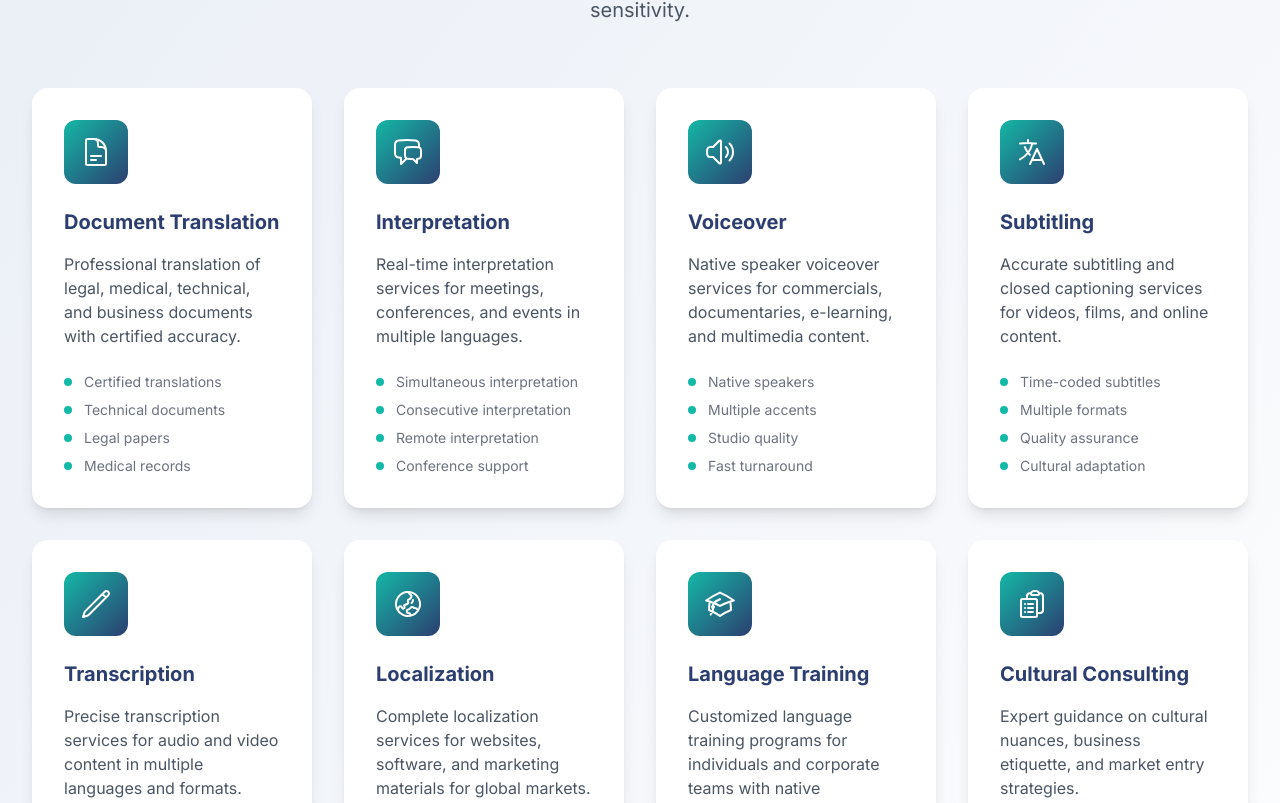
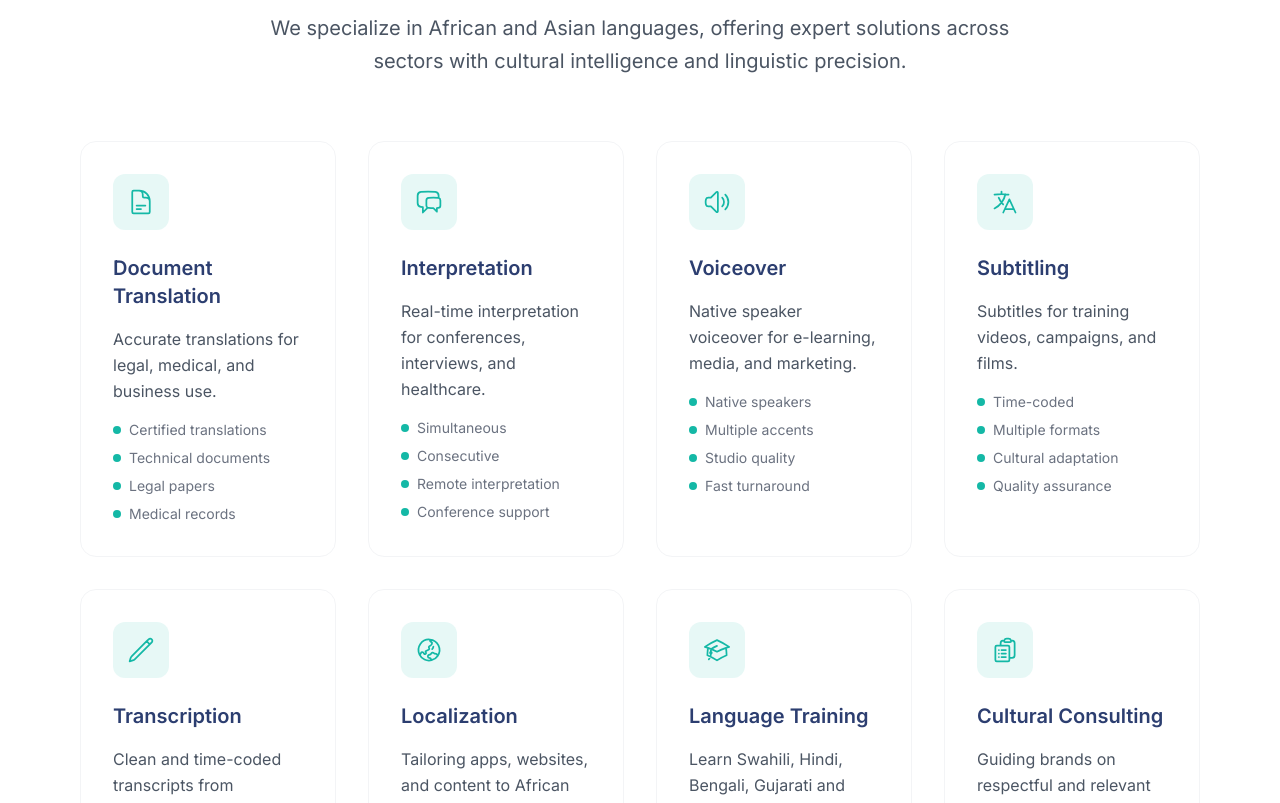
Before and after one commit to devis998/lughawebiste2.1, a Next.js app: page / in a window 1280 px wide. Shown: the part 1077-1880 px from the top of the page. Built offline with nearby package versions, Linux system fonts and the light colour scheme.

Commit message:
Services

```diff
--- a/app/sections/Services.tsx
+++ b/app/sections/Services.tsx
@@ -36,15 +36,15 @@ export default function Services() {
       { threshold: 0.1 }
     )
 
-    const element = document.getElementById('services')
-    if (element) {
-      observer.observe(element)
-    }
+    const section = document.getElementById('services')
+    if (section) observer.observe(section)
 
     return () => observer.disconnect()
   }, [])
 
-  const handleInputChange = (e: React.ChangeEvent<HTMLInputElement | HTMLSelectElement | HTMLTextAreaElement>) => {
+  const handleInputChange = (
+    e: React.ChangeEvent<HTMLInputElement | HTMLSelectElement | HTMLTextAreaElement>
+  ) => {
     const { name, value } = e.target
     setFormData(prev => ({
       ...prev,
@@ -59,14 +59,11 @@ export default function Services() {
     try {
       const response = await fetch('/api/services', {
         method: 'POST',
-        headers: {
-          'Content-Type': 'application/json',
-        },
+        headers: { 'Content-Type': 'application/json' },
         body: JSON.stringify(formData)
       })
 
       const data = await response.json()
-
       if (data.success) {
         alert('Quote request submitted successfully! We will contact you soon.')
         setFormData({
@@ -88,89 +85,108 @@ export default function Services() {
     }
   }
 
+  // Services list with features (list style from second file)
   const services = [
     {
-      icon: DocumentTextIcon,
+      icon: <DocumentTextIcon className="h-7 w-7" />,
       title: "Document Translation",
-      description: "Professional translation of legal, medical, technical, and business documents with certified accuracy.",
-      features: ["Certified translations", "Technical documents", "Legal papers", "Medical records"]
+      desc: "Accurate translations for legal, medical, and business use.",
+      features: ["Certified translations", "Technical documents", "Legal papers", "Medical records"],
+      delay: "delay-100"
     },
     {
-      icon: ChatBubbleLeftRightIcon,
+      icon: <ChatBubbleLeftRightIcon className="h-7 w-7" />,
       title: "Interpretation",
-      description: "Real-time interpretation services for meetings, conferences, and events in multiple languages.",
-      features: ["Simultaneous interpretation", "Consecutive interpretation", "Remote interpretation", "Conference support"]
+      desc: "Real-time interpretation for conferences, interviews, and healthcare.",
+      features: ["Simultaneous", "Consecutive", "Remote interpretation", "Conference support"],
+      delay: "delay-200"
     },
     {
-      icon: SpeakerWaveIcon,
+      icon: <SpeakerWaveIcon className="h-7 w-7" />,
       title: "Voiceover",
-      description: "Native speaker voiceover services for commercials, documentaries, e-learning, and multimedia content.",
-      features: ["Native speakers", "Multiple accents", "Studio quality", "Fast turnaround"]
+      desc: "Native speaker voiceover for e-learning, media, and marketing.",
+      features: ["Native speakers", "Multiple accents", "Studio quality", "Fast turnaround"],
+      delay: "delay-300"
     },
     {
-      icon: LanguageIcon,
+      icon: <LanguageIcon className="h-7 w-7" />,
       title: "Subtitling",
-      description: "Accurate subtitling and closed captioning services for videos, films, and online content.",
-      features: ["Time-coded subtitles", "Multiple formats", "Quality assurance", "Cultural adaptation"]
+      desc: "Subtitles for training videos, campaigns, and films.",
+      features: ["Time-coded", "Multiple formats", "Cultural adaptation", "Quality assurance"],
+      delay: "delay-100"
     },
     {
-      icon: PencilIcon,
+      icon: <PencilIcon className="h-7 w-7" />,
       title: "Transcription",
-      description: "Precise transcription services for audio and video content in multiple languages and formats.",
-      features: ["Audio transcription", "Video transcription", "Time stamps", "Speaker identification"]
+      desc: "Clean and time-coded transcripts from interviews, calls, and audio.",
+      features: ["Audio transcription", "Video transcription", "Time stamps", "Speaker identification"],
+      delay: "delay-200"
     },
     {
-      icon: GlobeAsiaAustraliaIcon,
+      icon: <GlobeAsiaAustraliaIcon className="h-7 w-7" />,
       title: "Localization",
-      description: "Complete localization services for websites, software, and marketing materials for global markets.",
-      features: ["Website localization", "Software localization", "Cultural adaptation", "Market research"]
+      desc: "Tailoring apps, websites, and content to African and Asian markets.",
+      features: ["Website localization", "Software localization", "Cultural adaptation", "Market research"],
+      delay: "delay-300"
     },
     {
-      icon: AcademicCapIcon,
+      icon: <AcademicCapIcon className="h-7 w-7" />,
       title: "Language Training",
-      description: "Customized language training programs for individuals and corporate teams with native instructors.",
-      features: ["Corporate training", "Individual lessons", "Online classes", "Cultural training"]
+      desc: "Learn Swahili, Hindi, Bengali, Gujarati and more with live training.",
+      features: ["Corporate training", "Individual lessons", "Online classes", "Cultural training"],
+      delay: "delay-100"
     },
     {
-      icon: ClipboardDocumentListIcon,
+      icon: <ClipboardDocumentListIcon className="h-7 w-7" />,
       title: "Cultural Consulting",
-      description: "Expert guidance on cultural nuances, business etiquette, and market entry strategies.",
-      features: ["Cultural assessment", "Business etiquette", "Market analysis", "Communication strategies"]
+      desc: "Guiding brands on respectful and relevant cultural communication.",
+      features: ["Cultural assessment", "Business etiquette", "Market analysis", "Communication strategies"],
+      delay: "delay-200"
     }
   ]
 
   return (
-    <section id="services" className="py-20 bg-gradient-to-br from-lugha-mist to-white">
-      <div className="max-w-7xl mx-auto px-4 sm:px-6 lg:px-8">
+    <section id="services" className="py-16 bg-white">
+      <div className="max-w-7xl mx-auto px-4 sm:px-6 md:px-12 lg:px-20">
+        {/* Header */}
         <div className="text-center mb-16">
+          <div className="inline-flex items-center justify-center w-16 h-16 bg-lugha-teal/10 rounded-2xl mb-6">
+            <GlobeAsiaAustraliaIcon className="h-8 w-8 text-lugha-teal" />
+          </div>
           <h2 className="text-4xl md:text-5xl font-bold text-lugha-primary mb-6">
             Our Services
           </h2>
-          <p className="text-xl text-gray-600 max-w-3xl mx-auto">
-            Comprehensive language solutions tailored to your needs. From translation to cultural consulting,
-            we bridge communication gaps with precision and cultural sensitivity.
+          <p className="text-xl text-gray-600 max-w-3xl mx-auto leading-relaxed">
+            We specialize in African and Asian languages, offering expert solutions across sectors with cultural intelligence and linguistic precision.
           </p>
         </div>
 
-        <div className="grid grid-cols-1 md:grid-cols-2 lg:grid-cols-4 gap-8 mb-20">
+        {/* Services Grid */}
+        <div className="grid grid-cols-1 md:grid-cols-2 lg:grid-cols-4 gap-8">
           {services.map((service, index) => (
             <div
               key={index}
-              className={`bg-white rounded-2xl p-8 shadow-lg hover:shadow-xl transition-all duration-500 transform hover:-translate-y-2 ${
-                isVisible ? 'opacity-100 translate-y-0' : 'opacity-0 translate-y-8'
+              className={`group bg-white rounded-2xl p-8 border border-gray-100 hover:border-lugha-teal/30 hover:shadow-xl transition-all duration-500 transform hover:-translate-y-2 ${
+                isVisible ? `animate-fade-in-up ${service.delay}` : 'opacity-0'
               }`}
-              style={{ transitionDelay: `${index * 100}ms` }}
             >
-              <div className="bg-gradient-to-br from-lugha-teal to-lugha-primary p-4 rounded-xl w-fit mb-6">
-                <service.icon className="h-8 w-8 text-white" />
+              {/* Icon */}
+              <div className="flex items-center justify-center w-14 h-14 bg-lugha-teal/10 rounded-xl mb-6 group-hover:bg-lugha-teal/20 transition-colors duration-300">
+                <div className="text-lugha-teal group-hover:scale-110 transition-transform duration-300">
+                  {service.icon}
+                </div>
               </div>
-              <h3 className="text-xl font-bold text-lugha-primary mb-4">{service.title}</h3>
-              <p className="text-gray-600 mb-6">{service.description}</p>
-              <ul className="space-y-2">
-                {service.features.map((feature, featureIndex) => (
-                  <li key={featureIndex} className="flex items-center text-sm text-gray-500">
-                    <div className="w-2 h-2 bg-lugha-teal rounded-full mr-3"></div>
-                    {feature}
+
+              {/* Content */}
+              <h3 className="text-xl font-semibold text-lugha-primary mb-4 group-hover:text-lugha-teal transition-colors duration-300">
+                {service.title}
+              </h3>
+              <p className="text-gray-600 leading-relaxed mb-4">{service.desc}</p>
+              <ul className="space-y-2 text-sm text-gray-500">
+                {service.features.map((f, i) => (
+                  <li key={i} className="flex items-center">
+                    <div className="w-2 h-2 bg-lugha-teal rounded-full mr-2"></div>
+                    {f}
                   </li>
                 ))}
               </ul>
@@ -179,10 +195,10 @@ export default function Services() {
         </div>
 
         {/* CTA Section */}
-        <div className="bg-gradient-to-r from-lugha-primary to-lugha-teal rounded-3xl p-12 text-center">
-          <div className="max-w-4xl mx-auto">
-            <h3 className="text-3xl md:text-4xl font-bold text-white mb-6">
-              Ready to Break Language Barriers?
+        <div className="text-center mt-16">
+          <div className="bg-gradient-to-r from-lugha-primary to-lugha-teal rounded-2xl p-8 md:p-12">
+            <h3 className="text-2xl md:text-3xl font-bold text-white mb-4">
+              Ready to break language barriers?
             </h3>
             <p className="text-lugha-mist mb-8 text-lg max-w-2xl mx-auto">
               Get a free quote for your project and discover how we can help you communicate effectively across cultures.
@@ -257,14 +273,9 @@ export default function Services() {
                       className="w-full p-3 border border-gray-200 rounded-lg focus:ring-2 focus:ring-lugha-teal"
                     >
                       <option value="">Select a service</option>
-                      <option value="Document Translation">Document Translation</option>
-                      <option value="Interpretation">Interpretation</option>
-                      <option value="Voiceover">Voiceover</option>
-                      <option value="Subtitling">Subtitling</option>
-                      <option value="Transcription">Transcription</option>
-                      <option value="Localization">Localization</option>
-                      <option value="Language Training">Language Training</option>
-                      <option value="Cultural Consulting">Cultural Consulting</option>
+                      {services.map((s, i) => (
+                        <option key={i} value={s.title}>{s.title}</option>
+                      ))}
                     </select>
                   </div>
 
```
